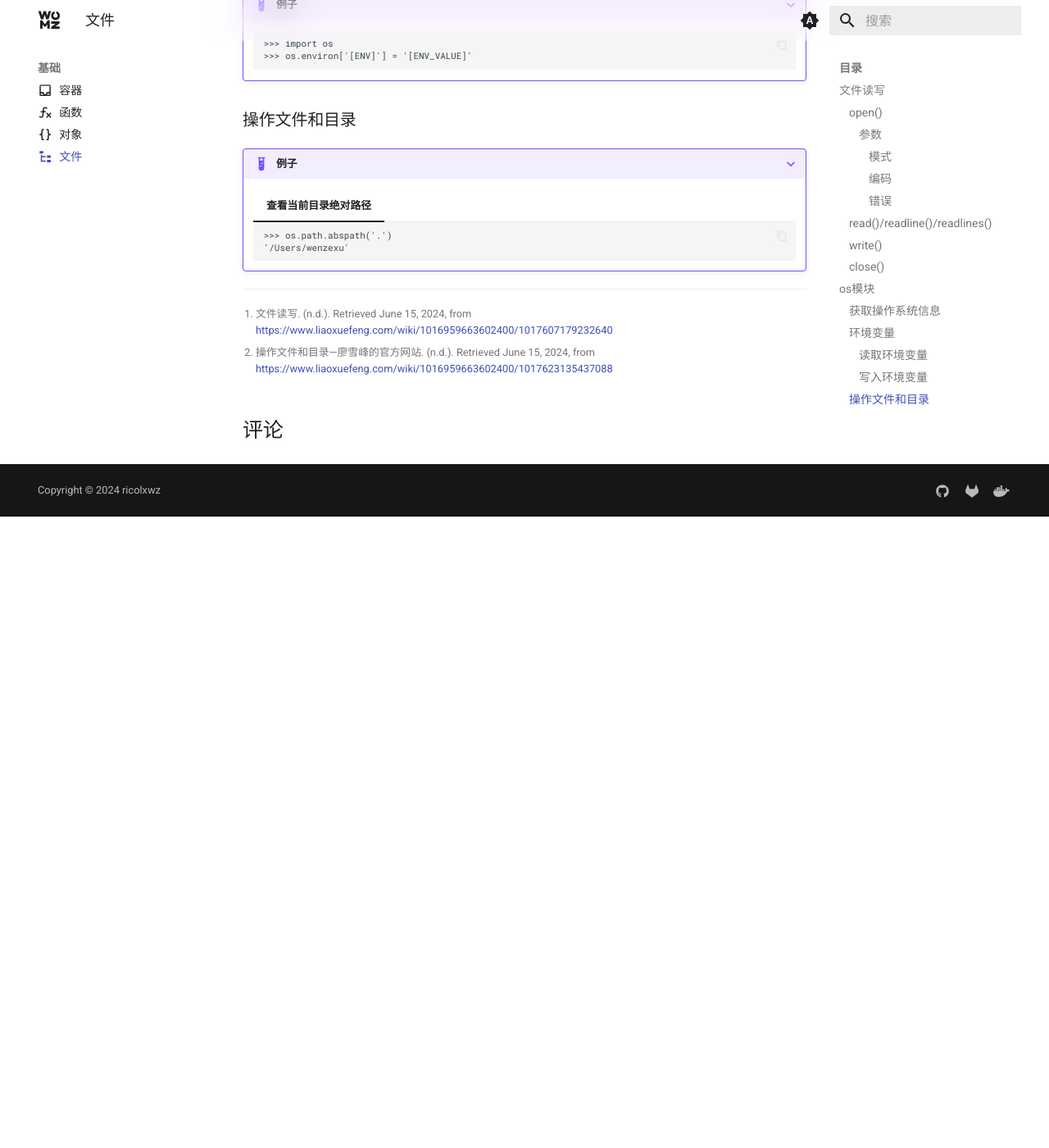
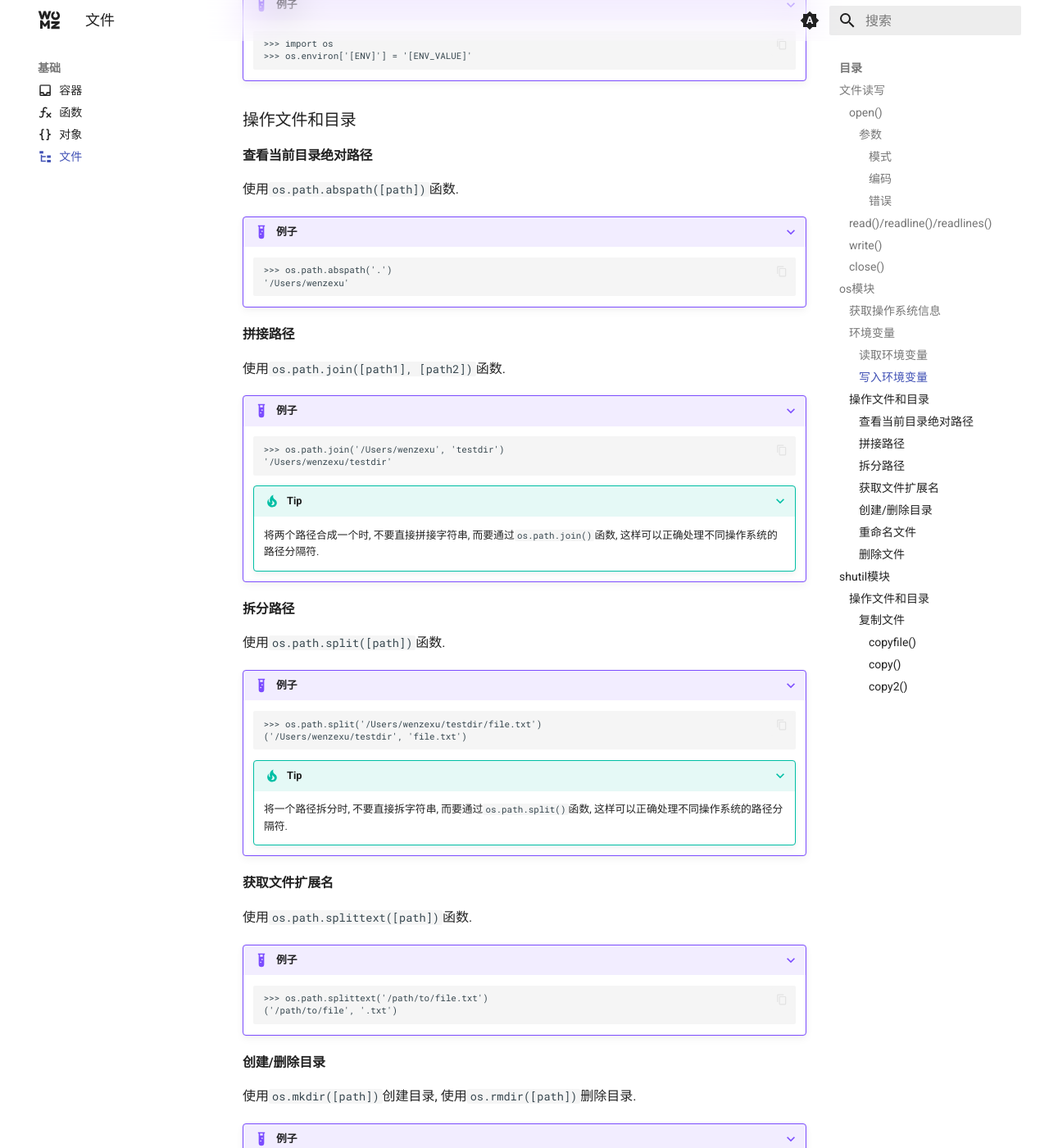
Before and after one commit to sigmax01/py, an MkDocs documentation site: the page built from docs/基础/文件.md, in a window 1280 px wide and 1400 px high, scrolled down 4367 px. Shown: the whole window at 82% size. Built offline with MkDocs 1.6.1 and Material for MkDocs 9.7.7, drawn with Linux system fonts in a browser that asks for light colours; comment, search, counter and statistics services are not loaded; before the commit the page ends 4997 px from its top, so only the background shows below that; some of the changed text lies outside the part shown.

Commit message:
docs: Update documentation for using `os` module

````diff
--- a/docs/基础/文件.md
+++ b/docs/基础/文件.md
@@ -197,14 +197,135 @@ comments: true
 
 ### 操作文件和目录
 
+#### 查看当前目录绝对路径
+
+使用`os.path.abspath([path])`函数.
+
 ???+ example "例子"
 
-    === "查看当前目录绝对路径"
+    ```
+    >>> os.path.abspath('.')
+    '/Users/wenzexu'
+    ```
 
-        ```
-        >>> os.path.abspath('.')
-        '/Users/wenzexu'
-        ```
+#### 拼接路径
+
+使用`os.path.join([path1], [path2])`函数.
+
+???+ example "例子"
+
+    ```
+    >>> os.path.join('/Users/wenzexu', 'testdir')
+    '/Users/wenzexu/testdir'
+    ```
+
+    ???+ tip "Tip"
+
+        将两个路径合成一个时, 不要直接拼接字符串, 而要通过`os.path.join()`函数, 这样可以正确处理不同操作系统的路径分隔符.
+
+#### 拆分路径
+
+使用`os.path.split([path])`函数.
+
+???+ example "例子"
+
+    ```
+    >>> os.path.split('/Users/wenzexu/testdir/file.txt')
+    ('/Users/wenzexu/testdir', 'file.txt')
+    ```
+
+    ???+ tip "Tip"
+
+        将一个路径拆分时, 不要直接拆字符串, 而要通过`os.path.split()`函数, 这样可以正确处理不同操作系统的路径分隔符.
+
+#### 获取文件扩展名
+
+使用`os.path.splittext([path])`函数.
+
+???+ example "例子"
+
+    ```
+    >>> os.path.splittext('/path/to/file.txt')
+    ('/path/to/file', '.txt')
+    ```
+
+#### 创建/删除目录
+
+使用`os.mkdir([path])`创建目录, 使用`os.rmdir([path])`删除目录.
+
+???+ example "例子"
+
+    ```
+    >>> os.mkdir('/Users/wenzexu/testdir')
+    >>> os.rmdir('/Users/wenzexu/testdir')
+    ```
+
+#### 重命名文件
+
+使用`os.rename([原名], [新名])`.
+
+???+ example "例子"
+
+    ```
+    >>> os.rename('test.txt', 'text.py')
+    ```
+
+#### 删除文件
+
+使用`os.remove([文件])`.
+
+???+ example "例子"
+
+    ```
+    >>> os.remove('test.py')
+    ```
+
+## `shutil`模块
+
+`shutil`模块提供了许多`os`模块没有提供的函数, 比如说复制文件, 可以看作是对`os`模块的补充.
+
+### 操作文件和目录
+
+#### 复制文件
+
+##### `copyfile()`
+
+`shutil.copyfile([src], [dst])`函数仅复制文件的内容, 不复制文件元数据.
+
+???+ example "例子"
+
+    ```py
+    import shutil
+    src = 'source.txt'
+    dst = 'destination.txt'
+    shutil.copyfile(src, dst)
+    ```
+
+##### `copy()`
+
+`shutil.copy([src], [dst])`函数不仅复制文件内容, 还复制权限, 但不包括其他文件元数据.
+
+???+ example "例子"
+
+    ```py
+    import shutil
+    src = 'source.txt'
+    dst = 'destination.txt'
+    shutil.copy(src, dst)
+    ```
+
+##### `copy2()`
+
+`shutil.copy2([src], [dst])`函数不仅复制文件内容和权限, 还复制其他所有的文件元数据.
+
+???+ example "例子"
+
+    ```py
+    import shutil
+    src = 'source.txt'
+    dst = 'destination.txt'
+    shutil.copy2(src, dst)
+    ```
 
 [^1]: 文件读写. (n.d.). Retrieved June 15, 2024, from https://www.liaoxuefeng.com/wiki/1016959663602400/1017607179232640
 [^2]: 操作文件和目录—廖雪峰的官方网站. (n.d.). Retrieved June 15, 2024, from https://www.liaoxuefeng.com/wiki/1016959663602400/1017623135437088
````
